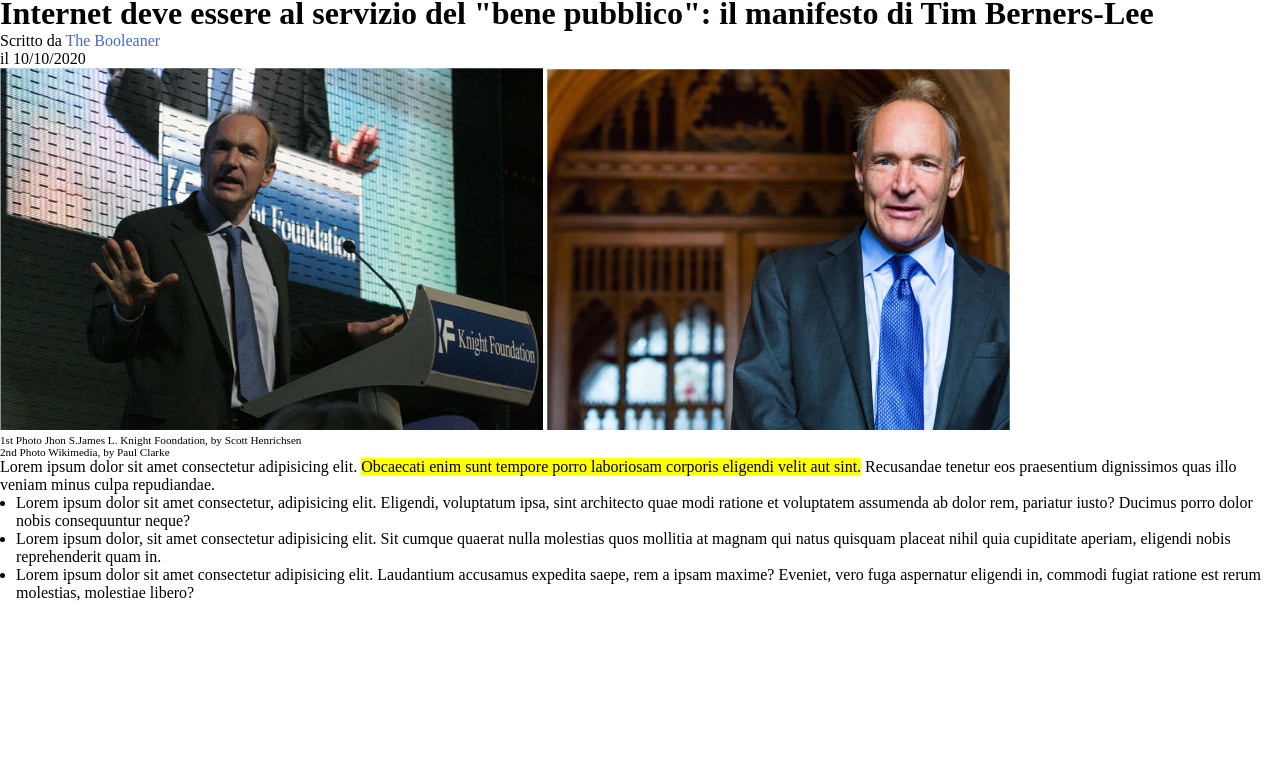
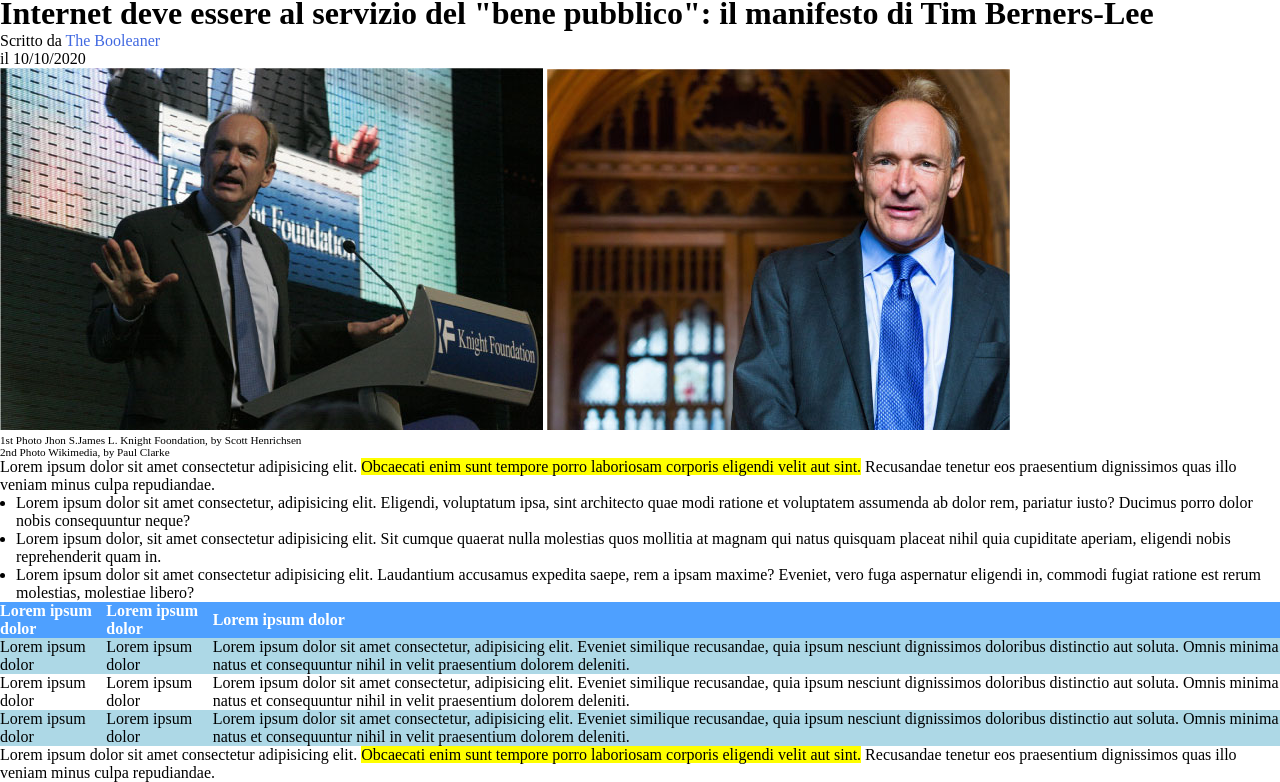
Before and after one commit to SimonePavone97/html-css-booleaner, a plain HTML site: page index.html in a window 1280 px wide. Shown: the part 101-883 px from the top of the page. Before the commit the page ends 800 px from the top, so only its background shows below. Drawn offline with Linux system fonts and the light colour scheme.

Commit message:
fine main

```diff
--- a/asset/css/style.css
+++ b/asset/css/style.css
@@ -21,6 +21,7 @@
     color: royalblue;
 }
 
+
 .f-small{
     font-size: 0.7em;
 }
@@ -32,3 +33,17 @@
 li{
     margin-left: 1em;
 }
+
+table{
+    border-spacing: 0;
+    text-align: left;
+}
+
+.tbblue{
+    background-color: #4ea0ff;
+    color: white;
+}
+
+.colorlight{
+    background-color: lightblue;
+}
--- a/index.html
+++ b/index.html
@@ -39,6 +39,43 @@
             <li>Lorem ipsum dolor, sit amet consectetur adipisicing elit. Sit cumque quaerat nulla molestias quos mollitia at magnam qui natus quisquam placeat nihil quia cupiditate aperiam, eligendi nobis reprehenderit quam in.</li>
             <li>Lorem ipsum dolor sit amet consectetur adipisicing elit. Laudantium accusamus expedita saepe, rem a ipsam maxime? Eveniet, vero fuga aspernatur eligendi in, commodi fugiat ratione est rerum molestias, molestiae libero?</li>
         </ul>
+
+        <table>
+            <thead>
+                <tr class="tbblue">
+                    <th>Lorem ipsum dolor</th>
+                    <th>Lorem ipsum dolor</th>
+                    <th>Lorem ipsum dolor</th>
+                </tr>
+            </thead>
+            <tbody>
+                <tr class="colorlight">
+                    <td>Lorem ipsum dolor</td>
+                    <td>Lorem ipsum dolor</td>
+                    <td>Lorem ipsum dolor sit amet consectetur, adipisicing elit. Eveniet similique recusandae, quia ipsum nesciunt dignissimos doloribus distinctio aut soluta. Omnis minima natus et consequuntur nihil in velit praesentium dolorem deleniti.</td>
+                </tr>
+                <tr>
+                    <td>Lorem ipsum dolor</td>
+                    <td>Lorem ipsum dolor</td>
+                    <td>Lorem ipsum dolor sit amet consectetur, adipisicing elit. Eveniet similique recusandae, quia ipsum nesciunt
+                        dignissimos doloribus distinctio aut soluta. Omnis minima natus et consequuntur nihil in velit praesentium
+                        dolorem deleniti.</td>
+                </tr>
+                <tr class="colorlight">
+                    <td>Lorem ipsum dolor</td>
+                    <td>Lorem ipsum dolor</td>
+                    <td>Lorem ipsum dolor sit amet consectetur, adipisicing elit. Eveniet similique recusandae, quia ipsum nesciunt
+                        dignissimos doloribus distinctio aut soluta. Omnis minima natus et consequuntur nihil in velit praesentium
+                        dolorem deleniti.</td>
+                </tr>
+            </tbody>
+        </table>
+
+        <div>
+            <p>Lorem ipsum dolor sit amet consectetur adipisicing elit. <span class="giallo">Obcaecati enim sunt tempore porro
+                laboriosam corporis eligendi velit aut sint.</span> Recusandae tenetur eos praesentium dignissimos quas illo
+                veniam minus culpa repudiandae.</p>
+        </div>
     </main>
 
     <!--Footer-->
```
